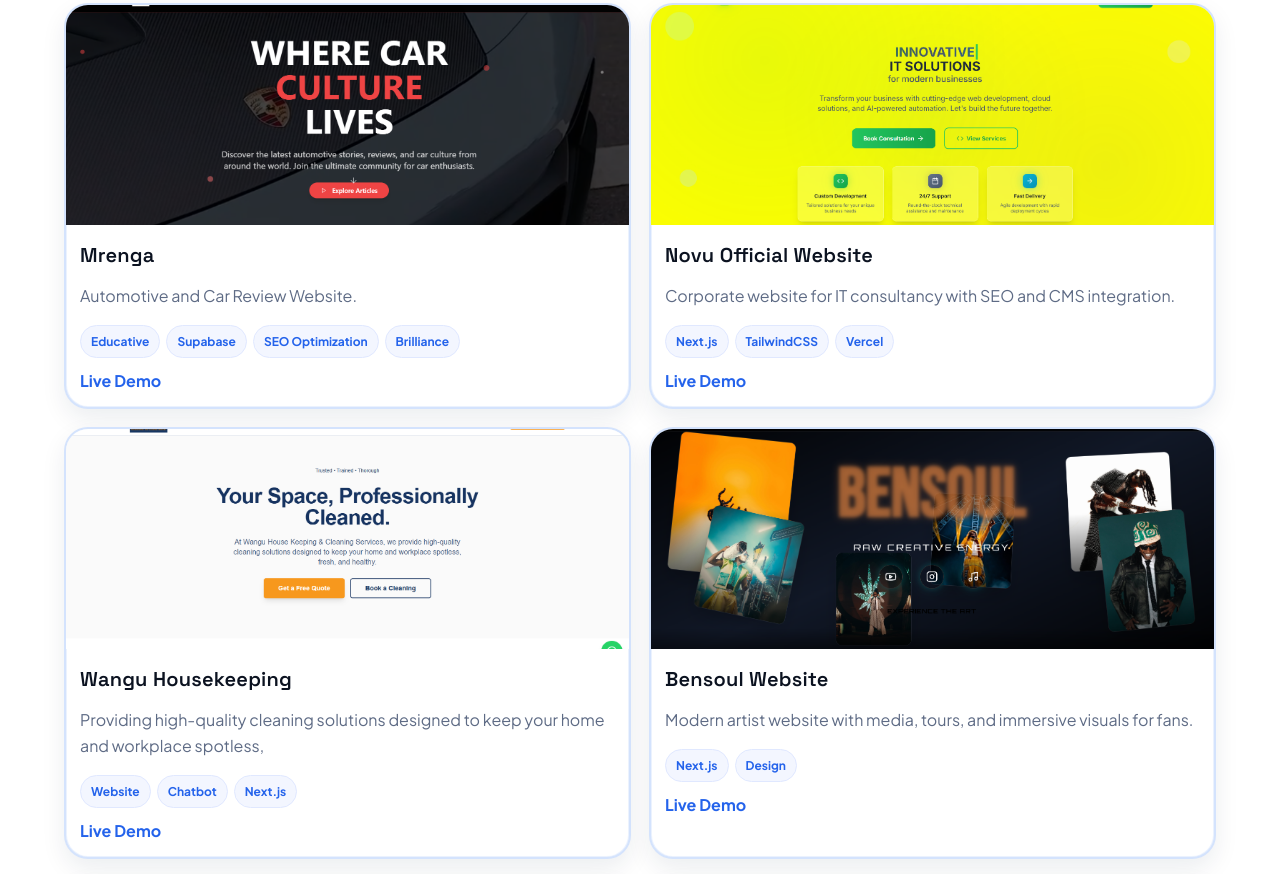
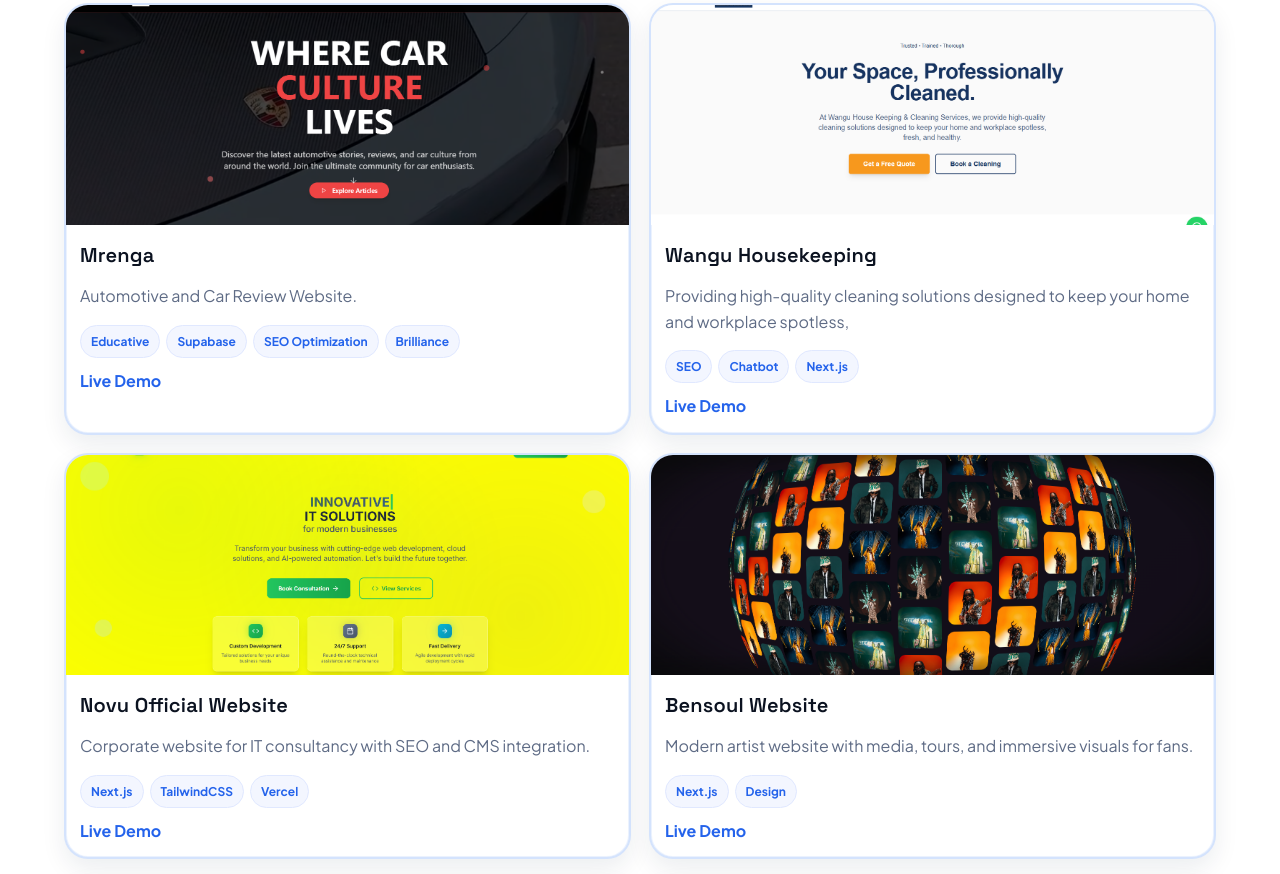
Before and after one commit to DennisN7/Port, a plain HTML site: page index.html in a window 1280 px wide. Shown: the part 1879-2753 px from the top of the page. Drawn offline with Linux system fonts and the light colour scheme.

Commit message:
Update project cards and images in index.html

```diff
--- a/index.html
+++ b/index.html
@@ -48,7 +48,7 @@
     <section class="hero">
       <div class="hero-bg" aria-hidden="true"></div>
       <div class="container hero-inner reveal-up">
-        <h1 class="hero-title">Hi, I’m <span class="accent">Dennis</span> —<br />Software Engineer, AI Specialist & Data Analyst</h1>
+        <h1 class="hero-title">Hi, I’m <span class="accent">Dennis</span> -<br />Software Engineer, AI Specialist & Data Analyst</h1>
         <p class="hero-sub">
           <span class="typing" data-text='I build scalable apps, intelligent AI systems, and data-driven insights that solve real-world problems.'></span>
         </p>
@@ -128,7 +128,25 @@
           </article>
           </article>
 
-          <!-- Card: Novu Official Website -->
+          <!-- Card: Wangu -->
+
+          <article class="card project" data-category="aiml web">
+            <div class="card-media">
+              <img src="Images/wanguprev.png" alt="Wangu Housekeeping" />
+            </div>
+            <div class="card-body">
+              <h3>Wangu Housekeeping</h3>
+              <p>Providing high-quality cleaning solutions designed to keep your home and workplace spotless,</p>
+              <ul class="tags">
+                <li>SEO</li><li>Chatbot</li><li>Next.js</li>
+              </ul>
+              <div class="card-actions">
+                <a href="https://wanguhousekeeping.com/" target="_blank" rel="noreferrer" class="link">Live Demo</a>
+              </div>
+            </div>
+          </article>
+
+              <!-- Card: Novu -->
           <article class="card project" data-category="web">
             <div class="card-media">
               <img src="Images/Novu landing.png" alt="Novu Solutions website" />
@@ -146,27 +164,11 @@
           </article>
           </article>
 
-          <!-- Card: BongaNami -->
-          <article class="card project" data-category="aiml web">
-            <div class="card-media">
-              <img src="Images/wanguprev.png" alt="Wangu Housekeeping" />
-            </div>
-            <div class="card-body">
-              <h3>Wangu Housekeeping</h3>
-              <p>Providing high-quality cleaning solutions designed to keep your home and workplace spotless,</p>
-              <ul class="tags">
-                <li>Website</li><li>Chatbot</li><li>Next.js</li>
-              </ul>
-              <div class="card-actions">
-                <a href="https://wanguhousekeeping.com/" target="_blank" rel="noreferrer" class="link">Live Demo</a>
-              </div>
-            </div>
-          </article>
 
           <!-- Card: Bensoul Website -->
           <article class="card project" data-category="web">
             <div class="card-media">
-              <img src="Images/Bensoul landing.png" alt="Bensoul artist website" />
+              <img src="Images/bennsol.png" alt="Bensoul artist website" />
             </div>
             <div class="card-body">
               <h3>Bensoul Website</h3>
```
